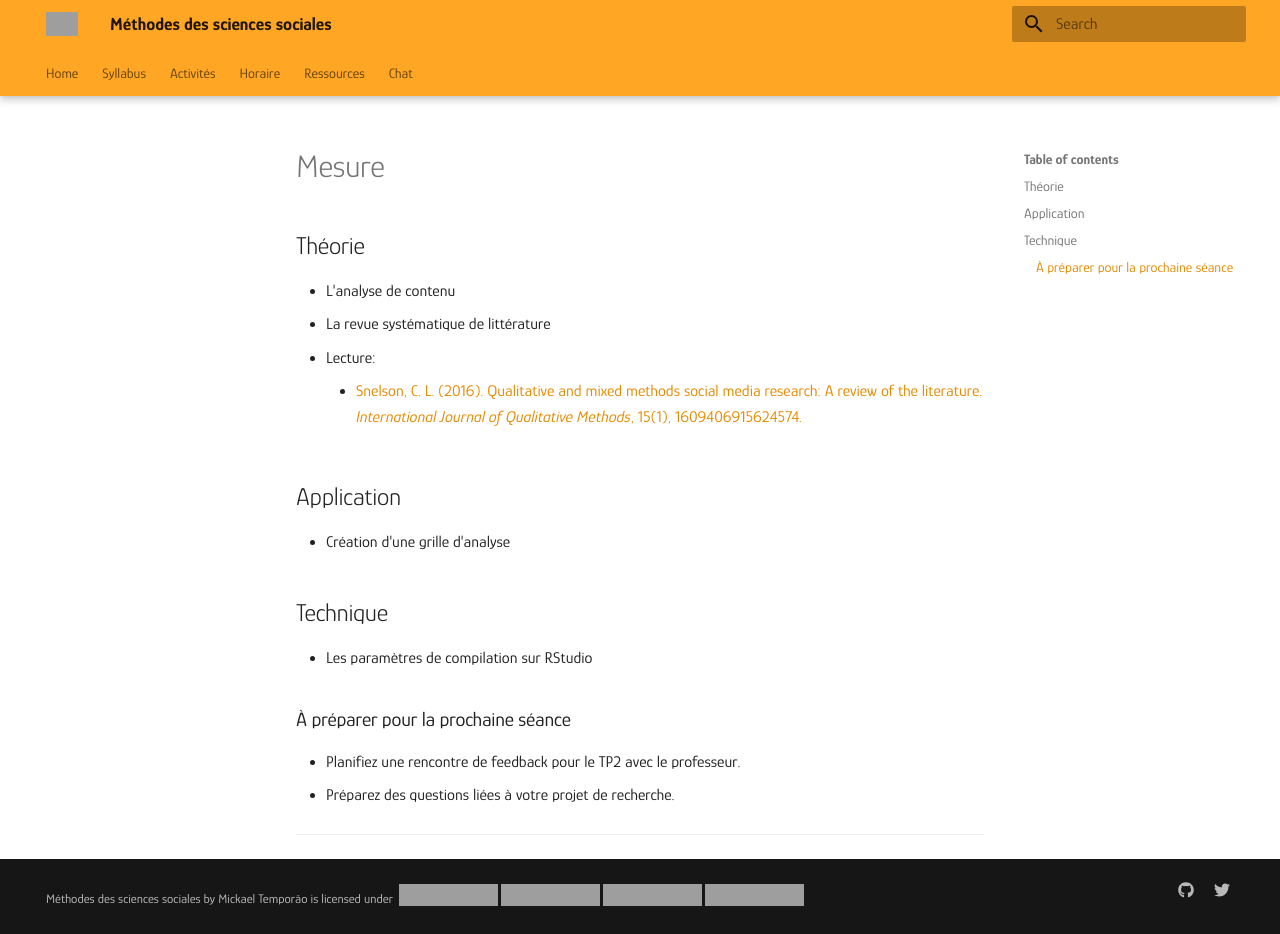
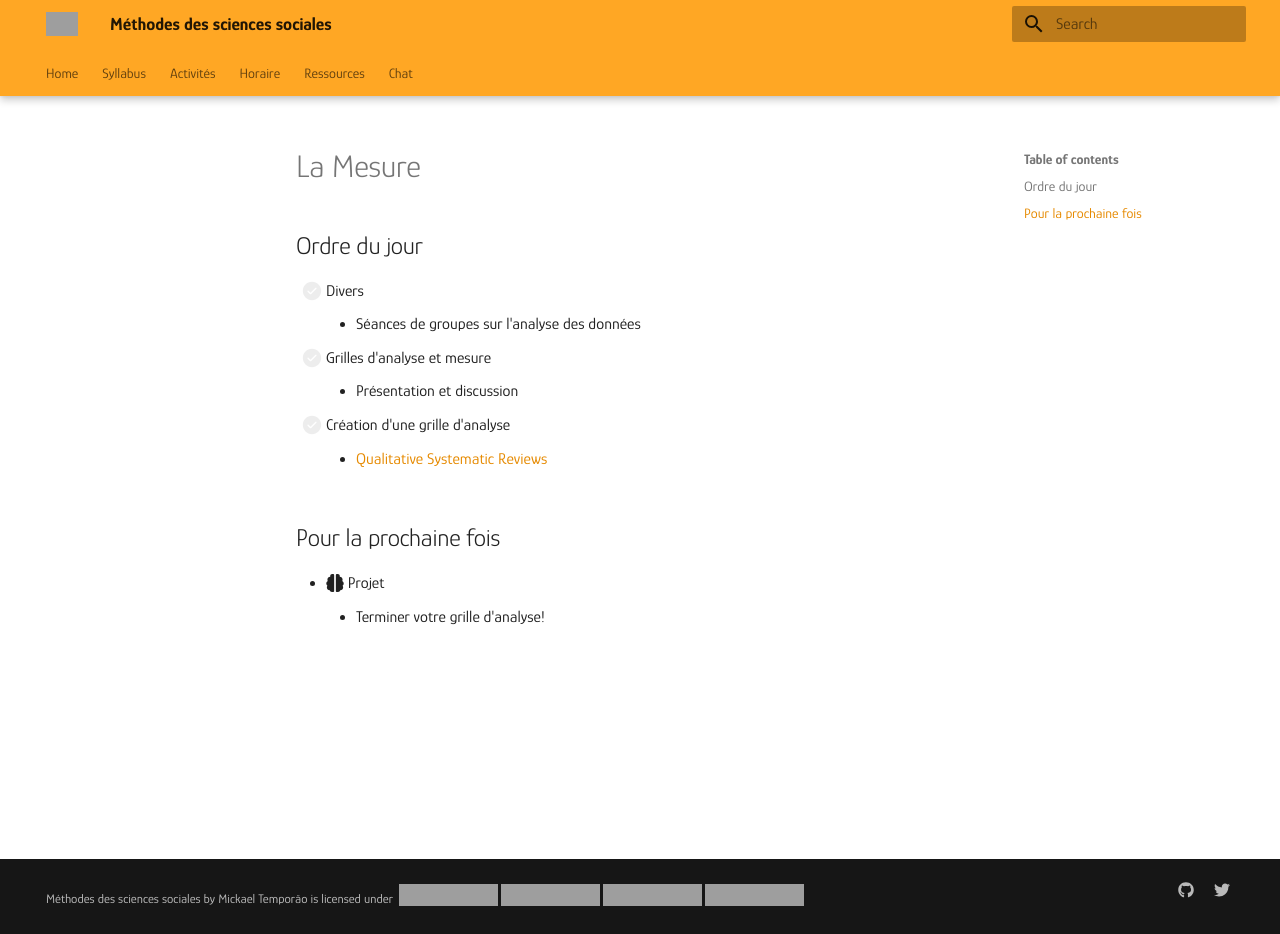
Before and after one commit to mickaeltemporao/mdss, an MkDocs documentation site: the page built from docs/modules/measurement.md, in a window 1280 px wide and 934 px high, cut to the strip 0-934 px from the top of the window. Built offline with MkDocs 1.6.1 and Material for MkDocs 9.7.7, drawn with Linux system fonts in a browser that asks for light colours; grey boxes are pictures that could not be loaded.

Commit message:
update module and schedule

```diff
--- a/docs/modules/measurement.md
+++ b/docs/modules/measurement.md
@@ -1,19 +1,15 @@
-# Mesure
+# La Mesure
 
-## Théorie
-- L'analyse de contenu
-- La revue systématique de littérature
-- Lecture:
-    - [Snelson, C. L. (2016). Qualitative and mixed methods social media research: A review of the literature. *International Journal of Qualitative Methods*, 15(1), 1609406915624574.](https://journals.sagepub.com/doi/pdf/10.1177/1609406915624574)
+## Ordre du jour
 
-## Application
-- Création d'une grille d'analyse
+- [ ] Divers
+    - Séances de groupes sur l'analyse des données
+- [ ] Grilles d'analyse et mesure
+    - Présentation et discussion
+- [ ] Création d'une grille d'analyse
+    - [Qualitative Systematic Reviews](https://journals.sagepub.com/doi/pdf/10.1177/1468794113481790?casa_token=xp4tpTDbziQAAAAA:PxecDbbdb-TRPyKs7Q3LtZh-XlOFVWTR7qbAQtjYv82T4OKoWAhlBNZK2-g31epOvnxeRQ-8IERODQ)
 
-## Technique
-- Les paramètres de compilation sur RStudio
+## Pour la prochaine fois
 
-### À préparer pour la prochaine séance
-- Planifiez une rencontre de feedback pour le TP2 avec le professeur.
-- Préparez des questions liées à votre projet de recherche.
-
----
+- :fontawesome-solid-brain: Projet
+    - Terminer votre grille d'analyse!
```
Also changed, not shown: docs/schedule.md (+3 -3 lines).
